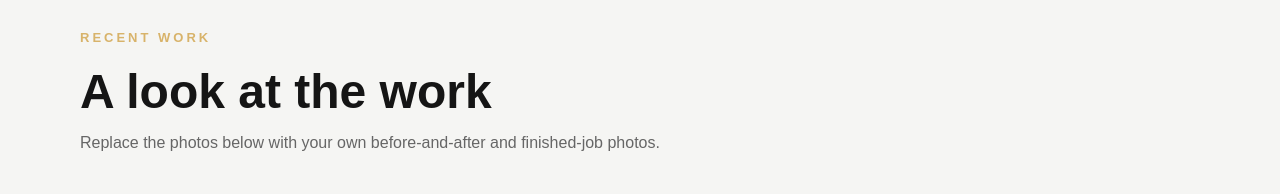
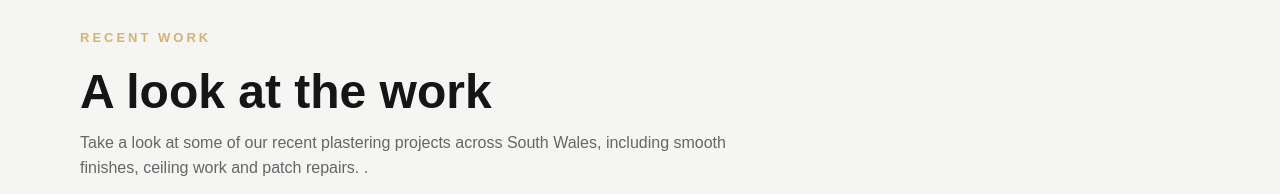
Before and after one commit to vzddpgkmf5-rgb/-steeltrowel-plastering, a plain HTML site: page index.html in a window 1280 px wide. Shown: the part 2220-2414 px from the top of the page. Drawn offline with Linux system fonts and the light colour scheme; grey boxes are pictures that could not be loaded; files whose address does not match are found by name.

Commit message:
Update index.html

```diff
--- a/index.html
+++ b/index.html
@@ -136,7 +136,7 @@ body{padding-bottom:48px}
     <div class="section-head">
       <div class="eyebrow">Recent work</div>
       <h2>A look at the work</h2>
-      <p>Replace the photos below with your own before-and-after and finished-job photos.</p>
+      <p> Take a look at some of our recent plastering projects across South Wales, including smooth finishes, ceiling work and patch repairs. .</p>
     </div>
     <div class="gallery">
       <img src="IMG_0188.jpeg" alt="SteelTrowel Plastering recent work">
```
